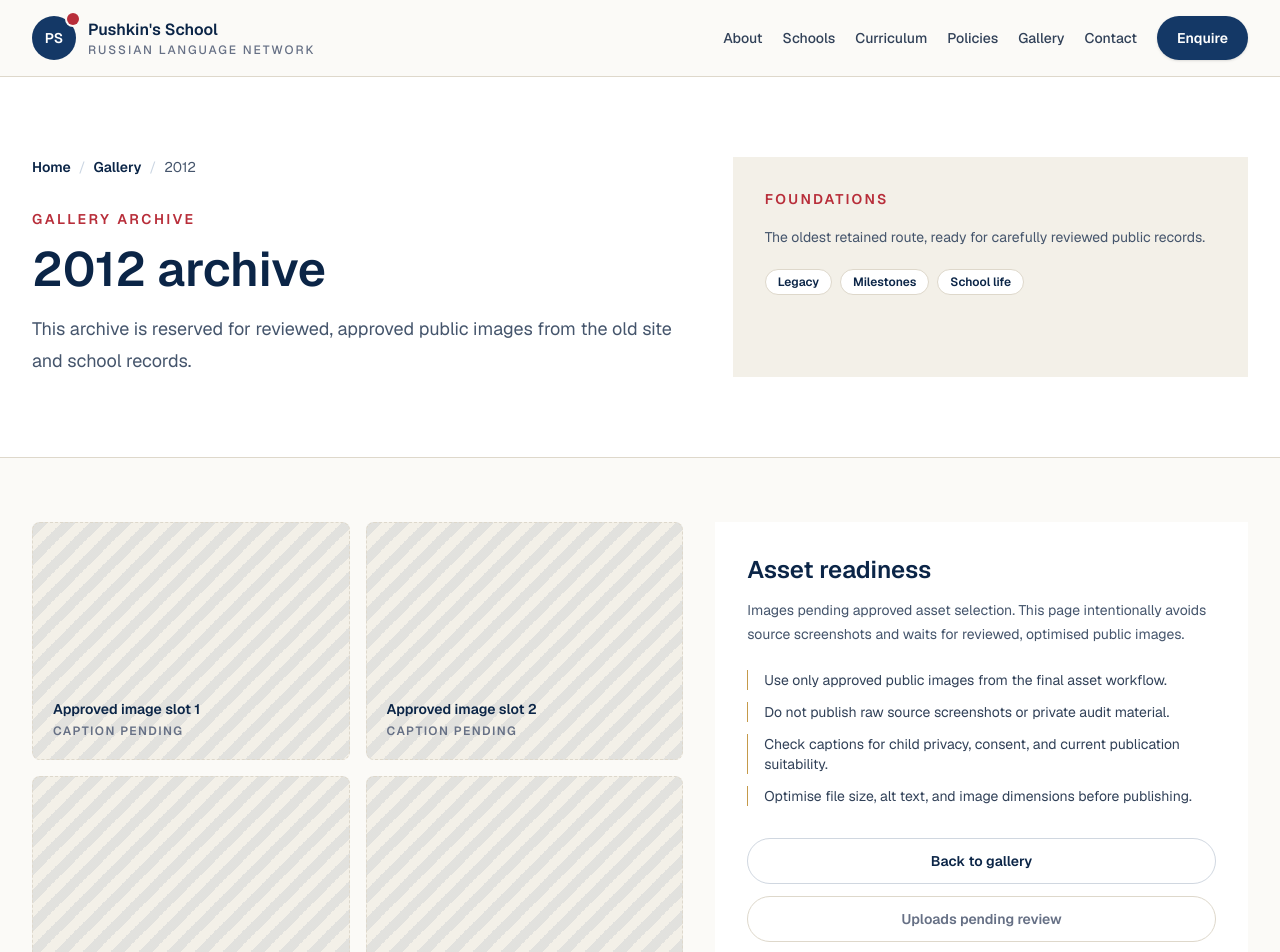
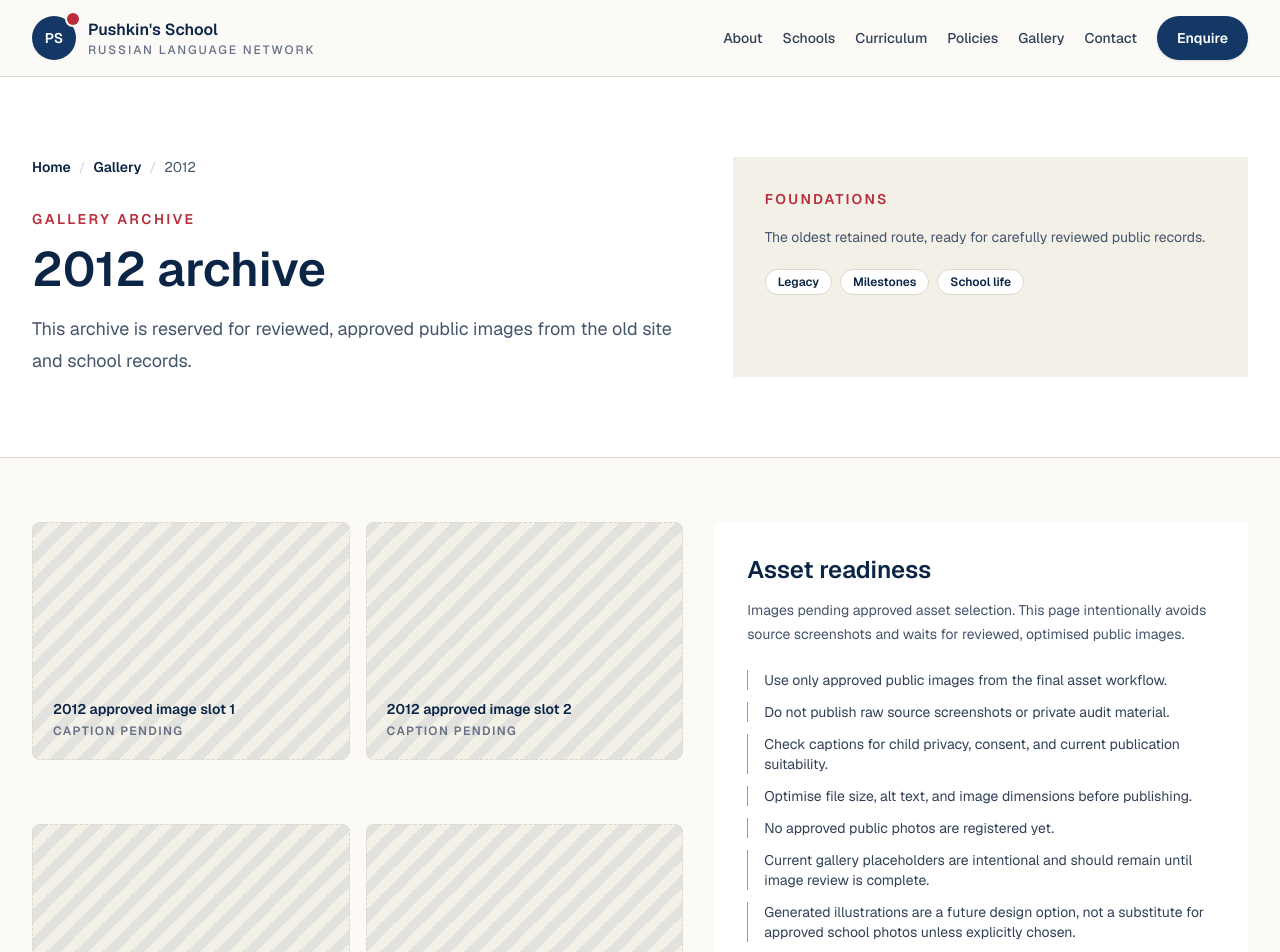
Before and after one commit to AntonV0/pushkins-russian-school, a Next.js app: page /gallery/2012 in a window 1280 px wide. Shown: the top 952 px of the page. Built offline with nearby package versions, Linux system fonts and the light colour scheme.

Commit message:
feat(content): prepare approved image workflow

```diff
--- a/src/app/gallery/[year]/page.tsx
+++ b/src/app/gallery/[year]/page.tsx
@@ -1,5 +1,9 @@
 import type { Metadata } from "next";
 import { notFound } from "next/navigation";
+import {
+  AssetReadinessPanel,
+  MediaAssetGrid,
+} from "@/components/site/asset-readiness";
 import { Breadcrumbs } from "@/components/site/breadcrumbs";
 import { ButtonLink } from "@/components/site/button-link";
 import { JsonLd } from "@/components/site/json-ld";
@@ -8,6 +12,10 @@
   galleryReadinessNotes,
   getGalleryArchive,
 } from "@/data/gallery";
+import {
+  getApprovedMediaByYear,
+  mediaReadinessNotes,
+} from "@/data/media-assets";
 import { absoluteUrl, siteConfig } from "@/data/site";
 
 type GalleryYearPageProps = {
@@ -52,6 +60,8 @@
   if (!archive) {
     notFound();
   }
+
+  const approvedAssets = getApprovedMediaByYear(archive.year);
 
   const galleryJsonLd = {
     "@context": "https://schema.org",
@@ -115,39 +125,16 @@
 
       <section className="bg-background py-14 sm:py-16">
         <div className="mx-auto grid max-w-7xl gap-8 px-6 lg:grid-cols-[1.1fr_0.9fr] lg:px-8">
-          <div className="grid gap-4 sm:grid-cols-2">
-            {Array.from({ length: 4 }, (_, index) => (
-              <div
-                key={`${archive.year}-${index}`}
-                className="flex aspect-[4/3] items-end rounded-lg border border-dashed border-border-soft bg-surface-muted p-5 [background-image:linear-gradient(135deg,rgba(20,56,102,0.08)_25%,transparent_25%,transparent_50%,rgba(20,56,102,0.08)_50%,rgba(20,56,102,0.08)_75%,transparent_75%,transparent)] [background-size:28px_28px]"
-              >
-                <div>
-                  <p className="text-sm font-semibold text-brand-blue-strong">
-                    Approved image slot {index + 1}
-                  </p>
-                  <p className="mt-1 text-xs font-semibold uppercase tracking-[0.12em] text-muted">
-                    Caption pending
-                  </p>
-                </div>
-              </div>
-            ))}
-          </div>
+          <MediaAssetGrid
+            assets={approvedAssets}
+            emptyLabel={`${archive.year} approved image slot`}
+          />
 
-          <aside className="bg-surface p-6 sm:p-8">
-            <h2 className="text-2xl font-semibold text-brand-blue-strong">
-              Asset readiness
-            </h2>
-            <p className="mt-3 text-sm leading-6 text-slate-600">
-              {archive.status}. This page intentionally avoids source screenshots
-              and waits for reviewed, optimised public images.
-            </p>
-            <ul className="mt-6 space-y-3 text-sm text-slate-700">
-              {archive.expectedContent.map((item) => (
-                <li key={item} className="border-l border-brand-gold pl-4">
-                  {item}
-                </li>
-              ))}
-            </ul>
+          <div>
+            <AssetReadinessPanel
+              status={`${archive.status}. This page intentionally avoids source screenshots and waits for reviewed, optimised public images.`}
+              notes={[...archive.expectedContent, ...mediaReadinessNotes]}
+            />
             <div className="mt-8 flex flex-col gap-3 sm:flex-row lg:flex-col">
               <ButtonLink href="/gallery" variant="secondary">
                 Back to gallery
@@ -156,7 +143,7 @@
                 Uploads pending review
               </span>
             </div>
-          </aside>
+          </div>
         </div>
       </section>
 
--- a/src/app/gallery/page.tsx
+++ b/src/app/gallery/page.tsx
@@ -7,6 +7,7 @@
   galleryReadinessNotes,
   galleryThemes,
 } from "@/data/gallery";
+import { approvedMediaAssets, mediaReadinessNotes } from "@/data/media-assets";
 
 export const metadata: Metadata = {
   title: "Gallery",
@@ -45,7 +46,7 @@
             metrics={[
               { label: "Year routes", value: galleryArchives.length },
               { label: "Themes", value: galleryThemes.length },
-              { label: "Status", value: "Review" },
+              { label: "Approved", value: approvedMediaAssets.length },
             ]}
           />
         </div>
@@ -53,7 +54,7 @@
 
       <section className="border-b border-border-soft bg-background py-12">
         <div className="mx-auto grid max-w-7xl gap-4 px-6 md:grid-cols-3 lg:px-8">
-          {galleryReadinessNotes.map((note) => (
+          {[...galleryReadinessNotes, ...mediaReadinessNotes].map((note) => (
             <div
               key={note}
               className="border-l border-brand-gold bg-surface px-4 py-3 text-sm leading-6 text-slate-700"
--- /dev/null
+++ b/src/components/site/asset-readiness.tsx
@@ -0,0 +1,91 @@
+import Image from "next/image";
+import type { MediaAsset } from "@/data/media-assets";
+
+type AssetReadinessPanelProps = {
+  title?: string;
+  status: string;
+  notes: string[];
+};
+
+type MediaAssetGridProps = {
+  assets: MediaAsset[];
+  emptyLabel?: string;
+  slotCount?: number;
+};
+
+export function AssetReadinessPanel({
+  title = "Asset readiness",
+  status,
+  notes,
+}: AssetReadinessPanelProps) {
+  return (
+    <aside className="bg-surface p-6 sm:p-8">
+      <h2 className="text-2xl font-semibold text-brand-blue-strong">{title}</h2>
+      <p className="mt-3 text-sm leading-6 text-slate-600">{status}</p>
+      <ul className="mt-6 space-y-3 text-sm text-slate-700">
+        {notes.map((note) => (
+          <li key={note} className="border-l border-brand-gold pl-4">
+            {note}
+          </li>
+        ))}
+      </ul>
+    </aside>
+  );
+}
+
+export function MediaAssetGrid({
+  assets,
+  emptyLabel = "Approved image slot",
+  slotCount = 4,
+}: MediaAssetGridProps) {
+  if (assets.length === 0) {
+    return (
+      <div className="grid gap-4 sm:grid-cols-2">
+        {Array.from({ length: slotCount }, (_, index) => (
+          <div
+            key={`${emptyLabel}-${index}`}
+            className="flex aspect-[4/3] items-end rounded-lg border border-dashed border-border-soft bg-surface-muted p-5 [background-image:linear-gradient(135deg,rgba(20,56,102,0.08)_25%,transparent_25%,transparent_50%,rgba(20,56,102,0.08)_50%,rgba(20,56,102,0.08)_75%,transparent_75%,transparent)] [background-size:28px_28px]"
+          >
+            <div>
+              <p className="text-sm font-semibold text-brand-blue-strong">
+                {emptyLabel} {index + 1}
+              </p>
+              <p className="mt-1 text-xs font-semibold uppercase tracking-[0.12em] text-muted">
+                Caption pending
+              </p>
+            </div>
+          </div>
+        ))}
+      </div>
+    );
+  }
+
+  return (
+    <div className="grid gap-4 sm:grid-cols-2">
+      {assets.map((asset) => (
+        <figure
+          key={asset.id}
+          className="overflow-hidden rounded-lg border border-border-soft bg-surface"
+        >
+          <div className="relative aspect-[4/3] bg-surface-muted">
+            <Image
+              src={asset.approvedPublicPath}
+              alt={asset.altText}
+              fill
+              sizes="(min-width: 1024px) 360px, (min-width: 640px) 50vw, 100vw"
+              className="object-cover"
+            />
+          </div>
+          <figcaption className="p-4">
+            <p className="text-sm font-semibold text-brand-blue-strong">
+              {asset.caption}
+            </p>
+            <p className="mt-1 text-xs font-semibold uppercase tracking-[0.12em] text-muted">
+              {asset.year ?? "Year pending"} - {asset.category}
+            </p>
+          </figcaption>
+        </figure>
+      ))}
+    </div>
+  );
+}
--- /dev/null
+++ b/src/data/media-assets.ts
@@ -0,0 +1,169 @@
+import type { School } from "./schools";
+
+export type MediaAssetCategory =
+  | "classroom"
+  | "event"
+  | "creative-work"
+  | "performance"
+  | "location"
+  | "portrait-safe"
+  | "illustration";
+
+export type MediaConsentStatus =
+  | "approved-for-public-web"
+  | "approved-limited-use"
+  | "needs-review"
+  | "do-not-use";
+
+export type MediaQualityRating = "hero" | "feature" | "archive" | "replace";
+
+export type MediaAsset = {
+  id: string;
+  sourceFilename: string;
+  approvedPublicPath: string;
+  altText: string;
+  caption: string;
+  year?: string;
+  branchSlug?: School["slug"] | "network" | "online";
+  category: MediaAssetCategory;
+  consentStatus: MediaConsentStatus;
+  qualityRating: MediaQualityRating;
+  notes?: string[];
+};
+
+export type MediaIntakeField = {
+  label: string;
+  description: string;
+  required: boolean;
+};
+
+export const approvedMediaAssets: MediaAsset[] = [];
+
+export const mediaAssetCategories: {
+  value: MediaAssetCategory;
+  label: string;
+  guidance: string;
+}[] = [
+  {
+    value: "classroom",
+    label: "Classroom",
+    guidance: "Lessons, reading, writing, small-group work, and teacher-led activities.",
+  },
+  {
+    value: "event",
+    label: "Event",
+    guidance: "Celebrations, assemblies, award moments, and community gatherings.",
+  },
+  {
+    value: "creative-work",
+    label: "Creative work",
+    guidance: "Crafts, displays, notebooks, projects, and child-safe detail images.",
+  },
+  {
+    value: "performance",
+    label: "Performance",
+    guidance: "Stage, music, recitals, drama, and cultural celebration images.",
+  },
+  {
+    value: "location",
+    label: "Location",
+    guidance: "Venue exteriors, classroom spaces, signage, and branch context.",
+  },
+  {
+    value: "portrait-safe",
+    label: "Portrait safe",
+    guidance: "Approved, current portraits or group images suitable for prominent use.",
+  },
+  {
+    value: "illustration",
+    label: "Illustration",
+    guidance: "Generated or commissioned visuals approved for use when photos are unavailable.",
+  },
+];
+
+export const mediaIntakeFields: MediaIntakeField[] = [
+  {
+    label: "Source filename",
+    description:
+      "Original local file name used for traceability. Do not publish raw source files directly.",
+    required: true,
+  },
+  {
+    label: "Approved public path",
+    description:
+      "Optimised file path under /public/images/optimised after review, cropping, and compression.",
+    required: true,
+  },
+  {
+    label: "Alt text",
+    description:
+      "Plain description of the visible scene for accessibility; avoid naming children.",
+    required: true,
+  },
+  {
+    label: "Caption",
+    description:
+      "Short public caption that gives context without exposing private child or family information.",
+    required: true,
+  },
+  {
+    label: "Year",
+    description: "Archive year or approximate school year when known.",
+    required: false,
+  },
+  {
+    label: "Branch",
+    description:
+      "School branch slug, network-wide label, or online label for future filtering.",
+    required: false,
+  },
+  {
+    label: "Category",
+    description:
+      "Editorial category used to balance the gallery and avoid repetitive image types.",
+    required: true,
+  },
+  {
+    label: "Consent status",
+    description:
+      "Publication decision after checking parent consent, child privacy, and current suitability.",
+    required: true,
+  },
+  {
+    label: "Quality rating",
+    description:
+      "Hero, feature, archive, or replace rating to guide where the image may appear.",
+    required: true,
+  },
+];
+
+export const mediaIngestionSteps = [
+  "Place unreviewed photo batches outside Git or in ignored local review folders only.",
+  "Select candidate images for public use and exclude raw screenshots, private documents, duplicates, and low-quality files.",
+  "Confirm consent status, remove names or private context from captions, and avoid prominent use of sensitive images.",
+  "Optimise approved images into /public/images/optimised with descriptive, non-private file names.",
+  "Add metadata records to src/data/media-assets.ts with alt text, caption, year, branch, category, consent status, and quality rating.",
+  "Use hero-rated images sparingly on public landing pages and archive-rated images mainly in gallery year pages.",
+];
+
+export const mediaReadinessNotes = [
+  "No approved public photos are registered yet.",
+  "Current gallery placeholders are intentional and should remain until image review is complete.",
+  "Generated illustrations are a future design option, not a substitute for approved school photos unless explicitly chosen.",
+];
+
+export function getApprovedMediaByYear(year: string) {
+  return approvedMediaAssets.filter((asset) => asset.year === year);
+}
+
+export function getApprovedMediaByBranch(branchSlug: MediaAsset["branchSlug"]) {
+  return approvedMediaAssets.filter((asset) => asset.branchSlug === branchSlug);
+}
+
+export function getHeroReadyMedia() {
+  return approvedMediaAssets.filter(
+    (asset) =>
+      asset.qualityRating === "hero" &&
+      asset.consentStatus === "approved-for-public-web",
+  );
+}
```
Also changed, not shown: 2 other files (tests, documents, lock files or other folders).
